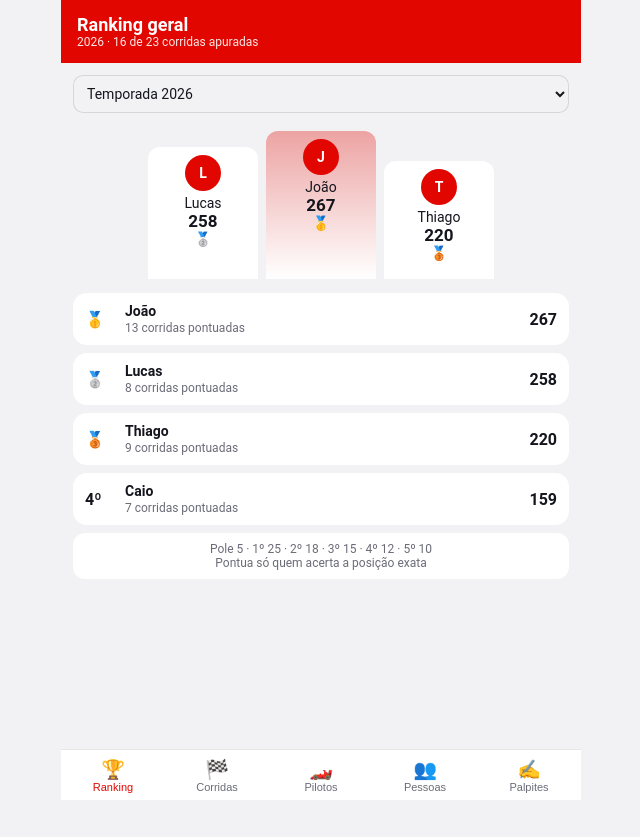
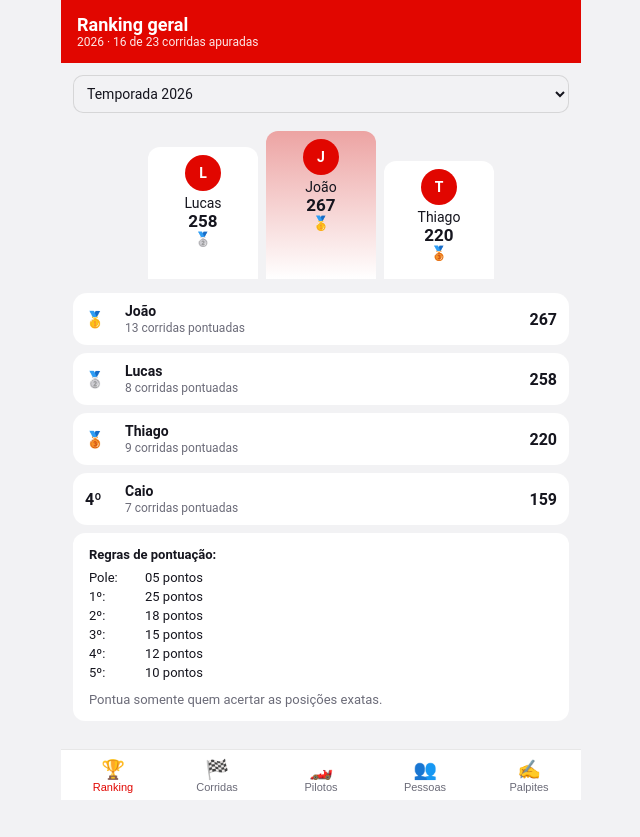
Before and after one commit to mascarelo/bolao-f1, a website: page index.html in a window 1280 px wide. Shown: the whole page, without its empty margins (319-959 px from the left). Before the commit the page ends 800 px from the top, so only its background shows below. Drawn offline with Linux system fonts and the light colour scheme.

Commit message:
Add files via upload

```diff
--- a/index.html
+++ b/index.html
@@ -73,7 +73,7 @@ function vRank(){
  L.forEach((x,i)=>x.pos=i&&x.t==L[i-1].t?L[i-1].pos:i+1);
  const pod=[[1,'b2'],[0,'a'],[2,'c']].filter(([i])=>L[i]).map(([i,c])=>`<div class="${c}"><div class="av">${ini(L[i].p.n)}</div>${e(L[i].p.n)}<strong>${L[i].t}</strong>${MED[i]}</div>`).join('');
  return `<div class="pod">${pod}</div>`+L.map(x=>`<div class="card"><span class="num" style="width:30px">${x.pos<4?MED[x.pos-1]:x.pos+'º'}</span><div class="g"><div class="t">${e(x.p.n)}</div><div class="m">${x.c} corridas pontuadas</div></div><span class="num">${x.t}</span></div>`).join('')+
- `<div class="rule">Pole 5 · 1º 25 · 2º 18 · 3º 15 · 4º 12 · 5º 10<br>Pontua só quem acerta a posição exata</div>`}
+ `<div class="rule" style="text-align:left;padding:14px 16px;font-size:13px;color:var(--fg)"><div style="font-weight:700;margin-bottom:8px">Regras de pontuação:</div><div style="display:grid;grid-template-columns:56px 1fr;row-gap:4px">${LB.map((l,i)=>`<div>${l}:</div><div>${String(PTS[i]).padStart(2,'0')} pontos</div>`).join('')}</div><div style="margin-top:12px;color:var(--mut)">Pontua somente quem acertar as posições exatas.</div></div>`}
 function vRaces(){
  const add=ed()?`<div class="add"><input id="nr" placeholder="Nova corrida (ex.: GP do Japão)"><button data-a="addr">+</button></div>`:'';
  return add+S.races.map((r,i)=>{const c=r.st=='x'?['n','Cancelada']:done(r)?['','Apurada']:['p','Aguardando'];
```
